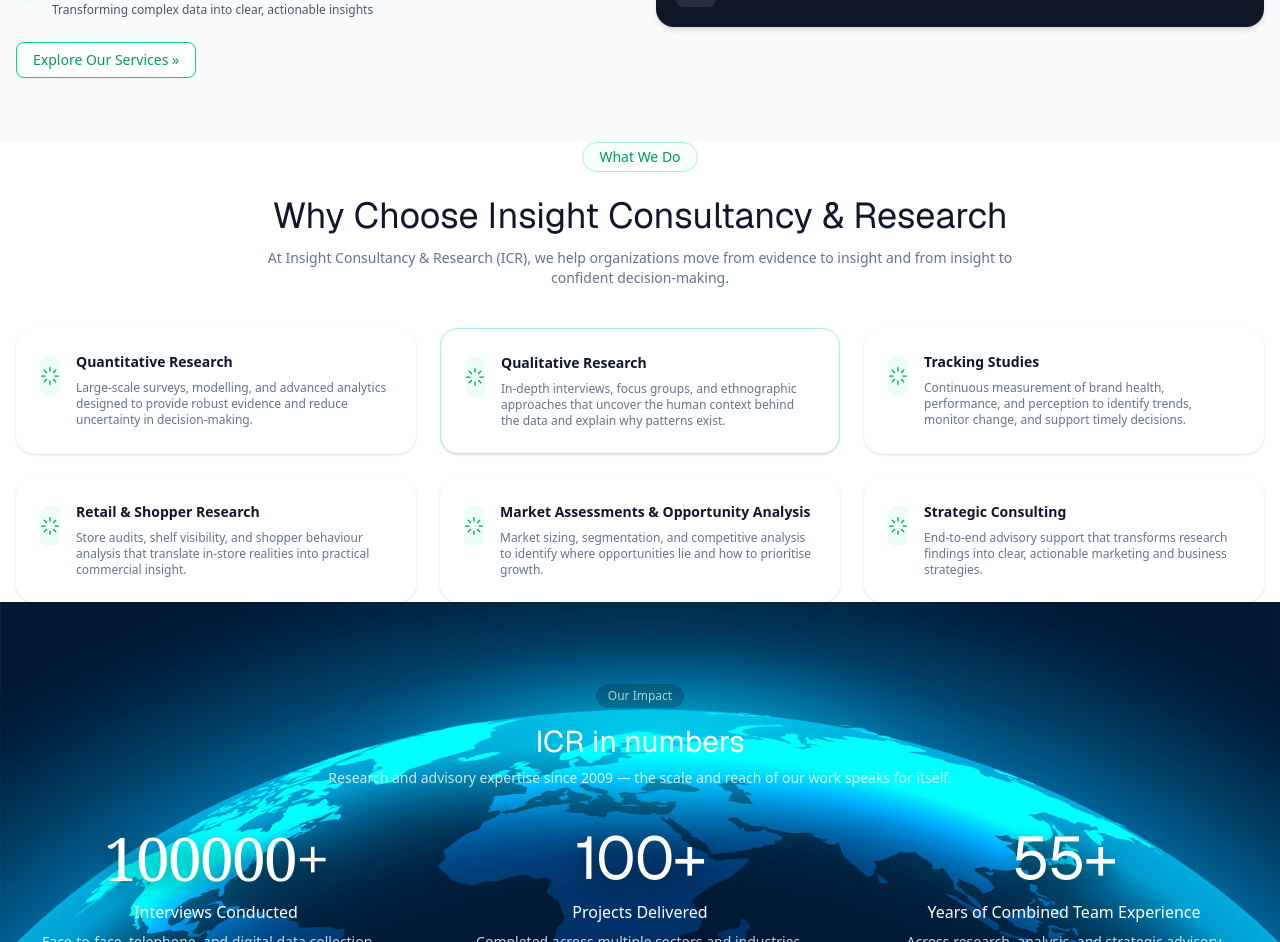
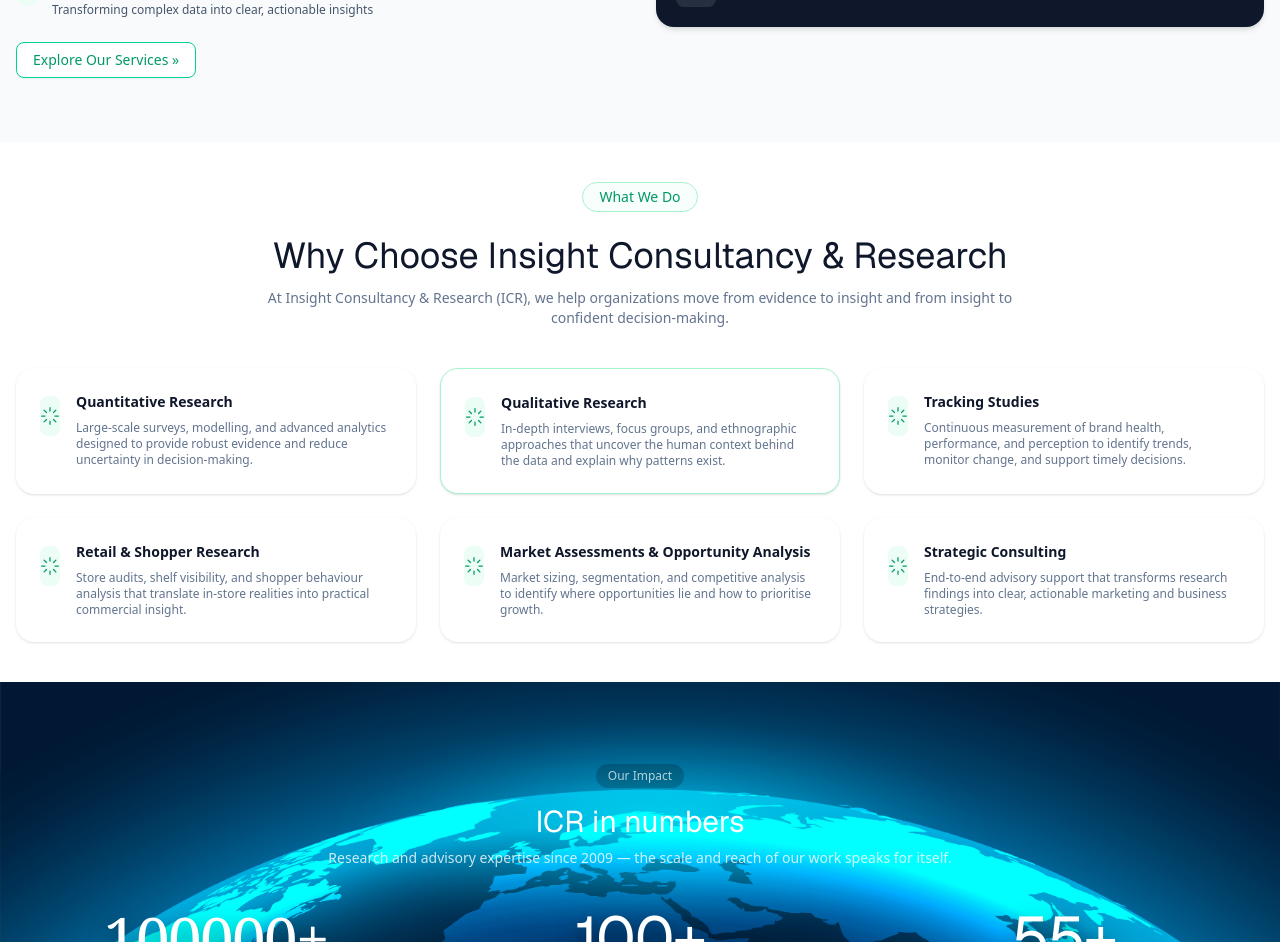
Before and after one commit to Kishowloy117/ICR, a Next.js app: page / in a window 1280 px wide. Shown: the part 1447-2389 px from the top of the page. Built offline with nearby package versions, Linux system fonts and the light colour scheme.

Commit message:
landing page all section added

```diff
--- a/app/home/home.tsx
+++ b/app/home/home.tsx
@@ -424,13 +424,13 @@
 
       {/* Services / What We Do Section */}
       <section className="w-full bg-white from-emerald-50/50 via-white">
-        <div className="mx-auto max-w-7xl px-4">
+        <div className="mx-auto max-w-7xl px-4 py-10">
           <div className="mx-auto max-w-3xl text-center">
             <div className="inline-block rounded-full border border-emerald-200 bg-emerald-50/40 px-4 py-1 text-sm text-emerald-600">
               What We Do
             </div>
 
-            <h3 className="mt-6 text-3xl font-sans text-slate-900 sm:text-4xl">
+            <h3 className="mt-6 text-3xl font-sans text-slate-900 sm:text-4xl ">
               Why Choose Insight Consultancy & Research
             </h3>
 
```
